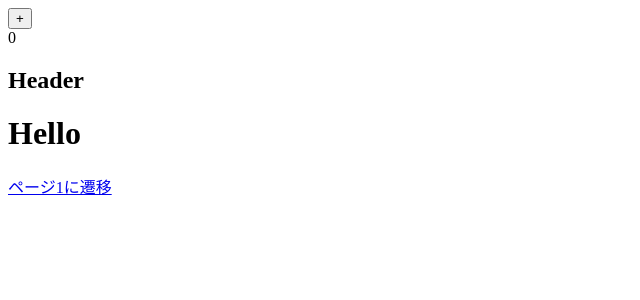
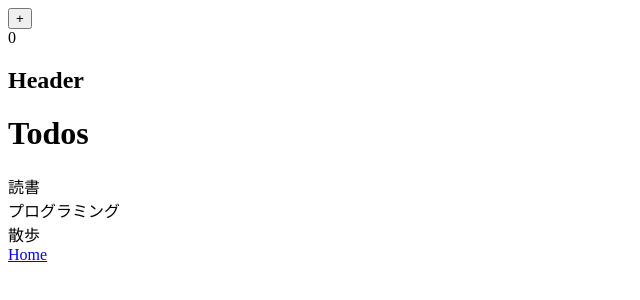
Before and after one commit to ishidakouki/-, a Next.js app in the folder React/Next/nextjs13/: page / in a window 1280 px wide. Shown: the top 300 px of the page, without its empty margins (0-640 px from the left). Built offline with nearby package versions, Linux system fonts and the light colour scheme.

Commit message:
nextjsAPI完成

```diff
--- a/React/Next/nextjs13/app/page.tsx
+++ b/React/Next/nextjs13/app/page.tsx
@@ -1,10 +1,29 @@
 import Link from "next/link";
 
-export default function Page () {
+type Todo = {
+  title: string;
+};
+
+//API取得関数
+async function getData() {
+  const res = await fetch("http://localhost:3000/api/todos",{
+    next:{
+      revalidate:10,
+  }});
+  return res.json();
+}
+
+export default async function Page () {
+  //APIを取得
+  const todos:Todo[]= await getData();
+
   return (
     <>
-      <h1>Hello</h1>
-      <Link href="/page1">ページ1に遷移</Link>
+      <h1>Todos</h1>
+      {todos.map((todo) => (
+        <div>{todo.title}</div>
+      ))}
+      <Link href="/">Home</Link>
     </>
   )
 }
--- /dev/null
+++ b/React/Next/nextjs13/pages/api/todos/loading.tsx
@@ -0,0 +1,3 @@
+export default function Loading(){
+  return "Loading..."
+}
```
